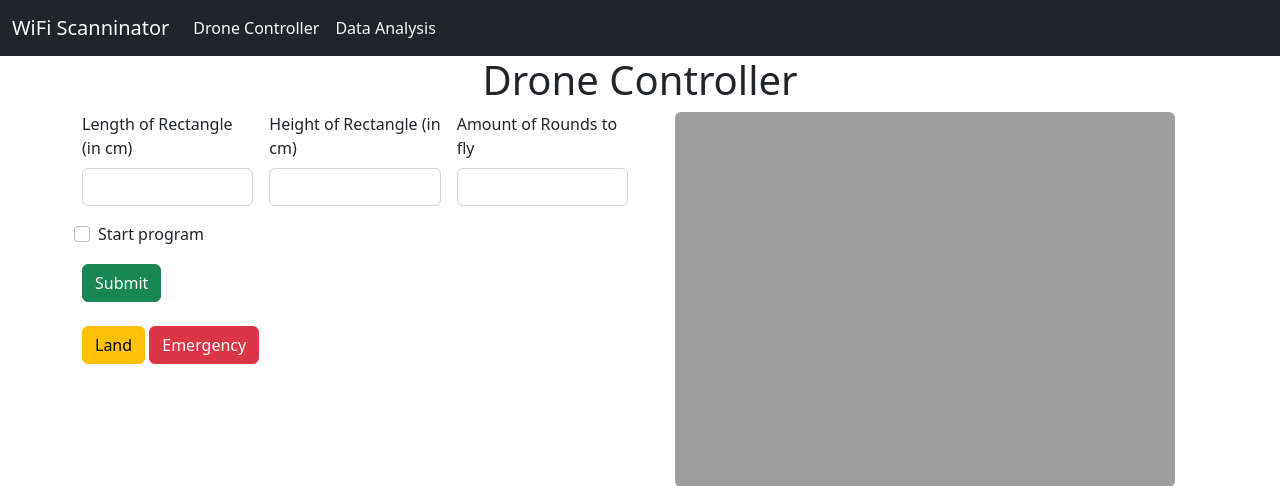
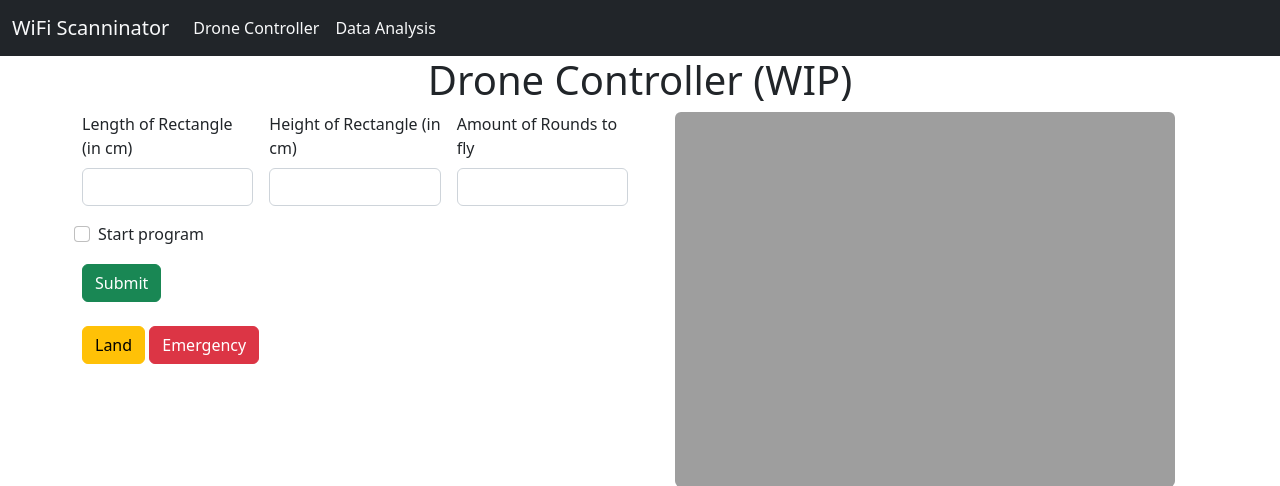
Before and after one commit to ReturnOfTheLast/P1_main_interface, a Flask app: template templates/drone.html in a window 1280 px wide. Shown: the top 486 px of the page. Run offline with Flask 2, Linux system fonts and the light colour scheme; the template is opened without the code that fills it, so the values that code supplies are empty.

Commit message:
Added WIP tag to drone controller page

```diff
--- a/templates/drone.html
+++ b/templates/drone.html
@@ -1,7 +1,7 @@
 {% extends "base.html" %}
 {% block title %}Drone Controller{% endblock %}
 {% block content %}
-	<h1 class="text-center">Drone Controller</h1>
+	<h1 class="text-center">Drone Controller (WIP)</h1>
 	<div class="row">
 		<div class="col">
 			{# Form to input values to the drone #}
```
